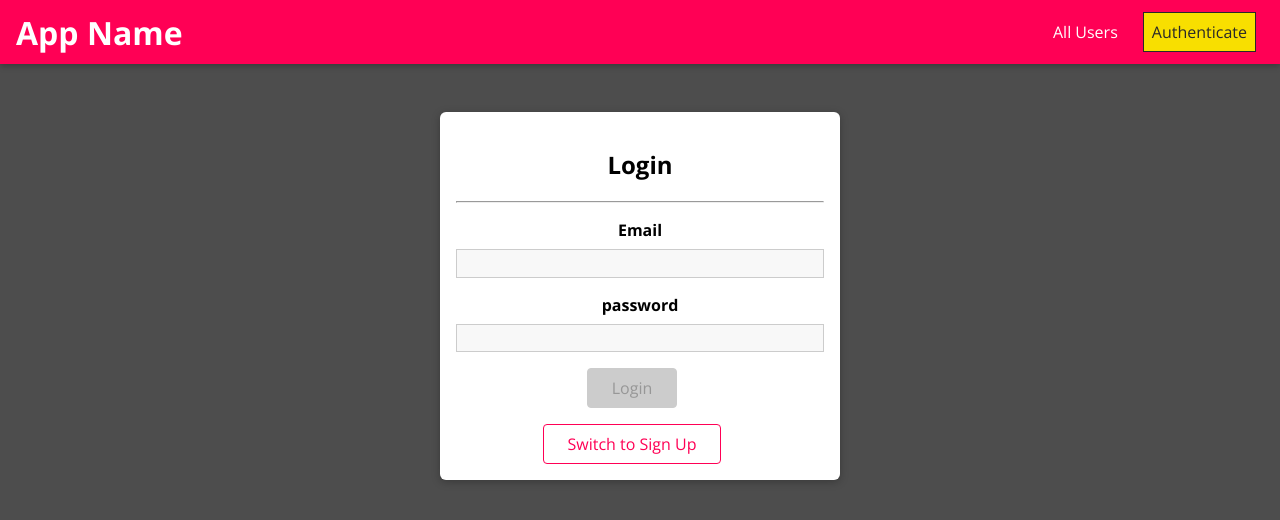
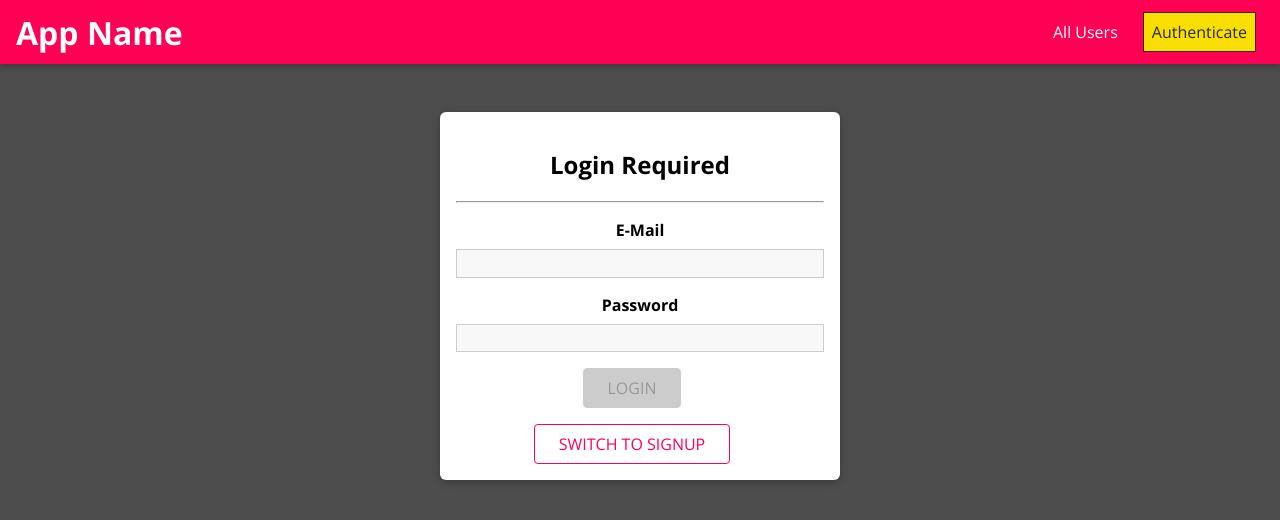
Before and after one commit to BBK-PiJ-2014-24/MERN1, a React (Create React App) app in the folder frontend/: page /auth in a window 1280 px wide. Shown: the top 520 px of the page. Built offline with nearby package versions, Linux system fonts and the light colour scheme.

Commit message:
Added the New Place API

```diff
--- /dev/null
+++ b/frontend/src/places/pages/Auth/Auth.js
@@ -0,0 +1,148 @@
+import React, { useState, useContext } from 'react'
+import Card from '../../../shared/components/UIElements/Card';
+import Input from '../../../shared/components/FormElements/Input';
+import Button from '../../../shared/components/FormElements/Button';
+import ErrorModal from '../../../shared/components/UIElements/ErrorModal';
+import LoadingSpinner from '../../../shared/components/UIElements/LoadingSpinner';
+import { useHttpClient } from '../../../shared/hooks/http-hook';
+import { VALIDATOR_EMAIL, VALIDATOR_MINLENGTH, VALIDATOR_REQUIRE } from '../../../shared/util/validators';
+
+import useForm from '../../../shared/hooks/form-hook';
+import { AuthContext } from '../../../shared/context/auth-context';
+
+import './Auth.css';
+
+
+
+
+const Auth = () => {
+  const auth = useContext(AuthContext);
+  const [isLoginMode, setIsLoginMode] = useState(true);
+  const { isLoading, error, sendRequest, clearError } = useHttpClient();
+
+  const [formState, inputHandler, setFormData] = useForm(
+    {
+      email: {
+        value: '',
+        isValid: false
+      },
+      password: {
+        value: '',
+        isValid: false
+      }
+    },
+    false
+  );
+
+  const switchModeHandler = () => {
+    if (!isLoginMode) {
+      setFormData(
+        {
+          ...formState.inputs,
+          name: undefined
+        },
+        formState.inputs.email.isValid && formState.inputs.password.isValid
+      );
+    } else {
+      setFormData(
+        {
+          ...formState.inputs,
+          name: {
+            value: '',
+            isValid: false
+          }
+        },
+        false
+      );
+    }
+    setIsLoginMode(prevMode => !prevMode);
+  };
+
+  const authSubmitHandler = async event => {
+    event.preventDefault();
+
+    if (isLoginMode) {
+      try {
+        const data = await sendRequest(
+          'http://localhost:5000/api/users/login',
+          'POST',
+          JSON.stringify({
+            email: formState.inputs.email.value,
+            password: formState.inputs.password.value
+          }),
+          {
+            'Content-Type': 'application/json'
+          }
+        );
+        auth.login(data.user.id);
+      } catch (err) {}
+    } else {
+      try {
+        const data = await sendRequest(
+          'http://localhost:5000/api/users/signup',
+          'POST',
+          JSON.stringify({
+            name: formState.inputs.name.value,
+            email: formState.inputs.email.value,
+            password: formState.inputs.password.value
+          }),
+          {
+            'Content-Type': 'application/json'
+          }
+        );
+
+        auth.login(data.user.id);
+      } catch (err) {}
+    }
+  };
+
+  return (
+    <React.Fragment>
+      <ErrorModal error={error} onClear={clearError} />
+      <Card className="authentication">
+        {isLoading && <LoadingSpinner asOverlay />}
+        <h2>Login Required</h2>
+        <hr />
+        <form onSubmit={authSubmitHandler}>
+          {!isLoginMode && (
+            <Input
+              element="input"
+              id="name"
+              type="text"
+              label="Your Name"
+              validators={[VALIDATOR_REQUIRE()]}
+              errorText="Please enter a name."
+              onInput={inputHandler}
+            />
+          )}
+          <Input
+            element="input"
+            id="email"
+            type="email"
+            label="E-Mail"
+            validators={[VALIDATOR_EMAIL()]}
+            errorText="Please enter a valid email address."
+            onInput={inputHandler}
+          />
+          <Input
+            element="input"
+            id="password"
+            type="password"
+            label="Password"
+            validators={[VALIDATOR_MINLENGTH(5)]}
+            errorText="Please enter a valid password, at least 5 characters."
+            onInput={inputHandler}
+          />
+          <Button type="submit" disabled={!formState.isValid}>
+            {isLoginMode ? 'LOGIN' : 'SIGNUP'}
+          </Button>
+        </form>
+        <Button inverse onClick={switchModeHandler}>
+          SWITCH TO {isLoginMode ? 'SIGNUP' : 'LOGIN'}
+        </Button>
+      </Card>
+    </React.Fragment>
+  );
+};
+
+export default Auth;
--- a/frontend/src/places/pages/Auth/Auth.jsx
+++ b/frontend/src/places/pages/Auth/Authxx.jsx
@@ -4,7 +4,7 @@ import Input from '../../../shared/components/FormElements/Input';
 import Button from '../../../shared/components/FormElements/Button';
 import ErrorModal from '../../../shared/components/UIElements/ErrorModal';
 import LoadingSpinner from '../../../shared/components/UIElements/LoadingSpinner';
-
+import { useHttpClient } from '../../../shared/hooks/http-hook';
 import { VALIDATOR_EMAIL, VALIDATOR_MINLENGTH, VALIDATOR_REQUIRE } from '../../../shared/util/validators';
 
 import useForm from '../../../shared/hooks/form-hook';
@@ -14,11 +14,10 @@ import './Auth.css';
 
 function Auth(props) {
 
-    const auth = useContext(AuthContext);
+    // const auth = useContext(AuthContext);
 
     const [isLoginMode, setIsLoginMode] = useState(true);
-    const [isLoading, setIsLoading] = useState(false);
-    const [error, setError] = useState();
+    const {isLoading, error, sendRequest, clearError } = useHttpClient();
 
     const [formState, inputHandler, setFormData] = useForm({
         email: {
@@ -66,39 +65,19 @@ function Auth(props) {
             };
         }
 
-
-
-        setIsLoading(true);
-        console.log('login mode', isLoginMode);
         if (isLoginMode) {
+            try{
+                await sendRequest(urlLogin, loginConfig.method, loginConfig.body, loginConfig.headers );
+                auth.login();
+            } catch(err) {
+                console.log(err.message);
+            }
+        } else {
             try {
-                const response = await fetch(urlLogin, loginConfig);
-                const data = await response.json();
-                if (!response.ok) {
-                    throw new Error(data.message);
-                }
-                console.log(data);
-                setIsLoading(false);
+                await sendRequest(urlSignUp, signUpConfig.method, signUpConfig.body, signUpConfig.headers);
                 auth.login();
             } catch (err) {
                 console.log(err);
-                setIsLoading(false);
-                setError(err.message || 'Failed To Fetch');
-            }
-        } else {
-            try {
-                const response = await fetch(urlSignUp, signUpConfig);
-                const data = await response.json();
-                if (!response.ok) {
-                    throw new Error(data.message);
-                }
-                console.log(data);
-                setIsLoading(false);
-                auth.login();
-            } catch (err) {
-                console.log(err);
-                setIsLoading(false);
-                setError(err.message || 'Failed To Fetch');
             }
         }
     }
@@ -122,15 +101,11 @@ function Auth(props) {
         setIsLoginMode(prevState => !prevState);
     }
 
-    const errorHandler = () => {
-        setError(null);
-    }
 
     return (
         <React.Fragment>
             <ErrorModal error={error}
-                onClear={errorHandler}
-
+                onClear={clearError}
             />
 
             <Card className='authentication'>
--- a/frontend/src/places/pages/NewPlace/NewPlace.jsx
+++ b/frontend/src/places/pages/NewPlace/NewPlace.jsx
@@ -1,4 +1,5 @@
-import React, { useCallback, useReducer } from 'react';
+import React, { useCallback, useReducer, useContext } from 'react';
+import {useHistory} from 'react-router-dom';
 
 import Input from '../../../shared/components/FormElements/Input';
 import Button from '../../../shared/components/FormElements/Button';
@@ -6,8 +7,12 @@ import {
   VALIDATOR_REQUIRE,
   VALIDATOR_MINLENGTH
 } from '../../../shared/util/validators';
+import ErrorModal from '../../../shared/components/UIElements/ErrorModal';
+import LoadingSpinner from '../../../shared/components/UIElements/LoadingSpinner';
+import { AuthContext } from '../../../shared/context/auth-context';
+import useForm from '../../../shared/hooks/form-hook';
+import {useHttpClient} from '../../../shared/hooks/http-hook';
 
-import useForm from '../../../shared/hooks/form-hook';
 import './PlaceForm.css';
 
 const formReducer = (state, action) => {
@@ -35,6 +40,10 @@ const formReducer = (state, action) => {
 };
 
 const NewPlace = () => {
+
+  const auth = useContext(AuthContext);
+  const {isLoading, error, sendRequest, clearError } = useHttpClient();
+
   const [formState, inputHandler] = useForm({
     inputs: {
       title: {
@@ -53,15 +62,35 @@ const NewPlace = () => {
     isValid: false
   });
 
+  const historyObj = useHistory();
 
-  function submitHandler(e){
+  async function submitHandler(e){
     e.preventDefault();
     console.log(formState.inputs);
+    const url = 'http://localhost:5000/api/places';
+    const method = 'POST';
+    const body = JSON.stringify({
+      title: formState.inputs.title.value,
+      description: formState.inputs.description.value,
+      address: formState.inputs.address.value,
+      creator: auth.userId
+    });
+    const headers = {'Content-Type': 'application/json'};
+    // REDIRECT
 
+    try{
+      await sendRequest(url, method, body, headers);
+      historyObj.push('/');
+    } catch(err) {
+
+    }
   }
 
   return (
+    <React.Fragment>
+    <ErrorModal error={error} onClear={clearError} />
     <form className="place-form" onSubmit={submitHandler}>
+      {isLoading && <LoadingSpinner asOverlay /> }
       <Input
         id="title"
         element="input"
@@ -87,11 +116,14 @@ const NewPlace = () => {
         errorText="Please enter a valid address."
         onInput={inputHandler}
       />
-      <Button type="submit" disabled={!formState.isValid}>
+      <Button type="submit" disabled={formState.isValid}>
         ADD PLACE
       </Button>
     </form>
+    </React.Fragment>
   );
 };
 
 export default NewPlace;
+
+      // <Button type="submit" disabled={!formState.isValid}></Button>
--- a/frontend/src/shared/context/auth-context.js
+++ b/frontend/src/shared/context/auth-context.js
@@ -3,6 +3,7 @@ import { createContext } from "react";
 
 export const AuthContext = createContext({
                                         isLoggedIn: false,
+                                        userId: null,
                                         login: () => {},
                                         logout: () => {},
                                        });
--- /dev/null
+++ b/frontend/src/shared/hooks/http-hook.js
@@ -0,0 +1,57 @@
+import {useState, useCallback, useEffect, useRef } from 'react';
+
+
+
+
+export const useHttpClient = () => {
+
+    const [isLoading, setIsLoading] = useState(false);
+    const [error, setError] = useState();
+
+    const activeHttpRequests = useRef([]); // stores data during render recycles
+
+    const sendRequest = useCallback( async (url, method = 'GET', body = null, headers = {}) => {
+        setIsLoading(true);
+
+        const httpAbortCtrl = new window.AbortController();
+        activeHttpRequests.current.push(httpAbortCtrl);
+
+        try{
+            const response = await fetch(url, {
+                method,
+                body,
+                headers,
+                signal: httpAbortCtrl.signal
+            });
+
+            const data = await response.json();
+             activeHttpRequests.current = activeHttpRequests.current.filter(
+                reqCtrl => reqCtrl !== httpAbortCtrl
+             );
+
+            if(!response.ok){
+                throw new Error(data.message);
+            }
+            setIsLoading(false);
+            return data;
+
+        }catch(err){
+            setError(err.message);
+            setIsLoading(false);
+            throw err;
+        }
+    }, []); //useCallback avoids unecessary render cyles and risks of infinite loops.
+
+    const clearError = () => {
+        setError(null);
+    }
+
+    useEffect(() => {
+        return () => {
+            activeHttpRequests.current.forEach(abortCtrl => abortCtrl.abort());
+        };
+    }, []);
+
+    return {isLoading, error, sendRequest, clearError };
+
+}
--- a/frontend/src/user/pages/Users.jsx
+++ b/frontend/src/user/pages/Users.jsx
@@ -2,6 +2,7 @@ import React, { useEffect, useState } from 'react';
 import UsersList from '../components/UsersList/UsersList';
 import ErrorModal from '../../shared/components/UIElements/ErrorModal';
 import LoadingSpinner from '../../shared/components/UIElements/LoadingSpinner';
+import {useHttpClient} from '../../shared/hooks/http-hook';
 
 function Users(props){
 
@@ -15,41 +16,31 @@ function Users(props){
 
     const url = 'http://localhost:5000/api/users';
 
-    const [isLoading, setIsLoading] = useState(false);
     const [loadedUsers, setLoadedUsers] = useState();
-    const [error, setError] = useState();
+    // const [isLoading, setIsLoading] = useState(false);
+    // const [error, setError] = useState();
+    const {isLoading, error, sendRequest, clearError} = useHttpClient();
 
 
 
     // An empty [] dependcy array means that it only runs once
     // useEffect cannot return a promise directly. Instead, call a fn that calls a promise.
     useEffect(() => {
-       const sendRequest = async() => {
-         setIsLoading(true);
+       const fetchUsers = async() => {
          try {
-          const response = await fetch(url);
-          const data = await response.json();
-          if(!response.ok){
-            throw new Error(data.message);
-          }
+          const data = await sendRequest(url);
           setLoadedUsers(data.users);
         } catch(err) {
-          setError(err.message);
+          console.log(err.message);
         }
-        setIsLoading(false);
        };
-       sendRequest();
-    }, []);
-
-    const errorHandler = () => {
-      setError(null);
-    }
-
+       fetchUsers();
+    }, [sendRequest]);
 
 
     return (
         <React.Fragment>
-        <ErrorModal error={error} onClear={errorHandler} />
+        <ErrorModal error={error} onClear={clearError} />
         {isLoading && (
           <div className="center">
             <LoadingSpinner />
```
Also changed, not shown: frontend/src/App.js (+5 -2 lines).
